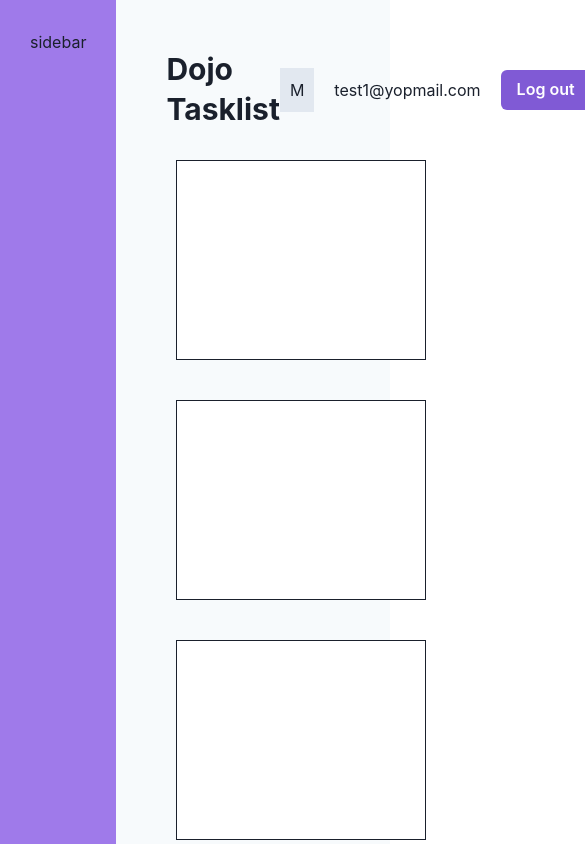
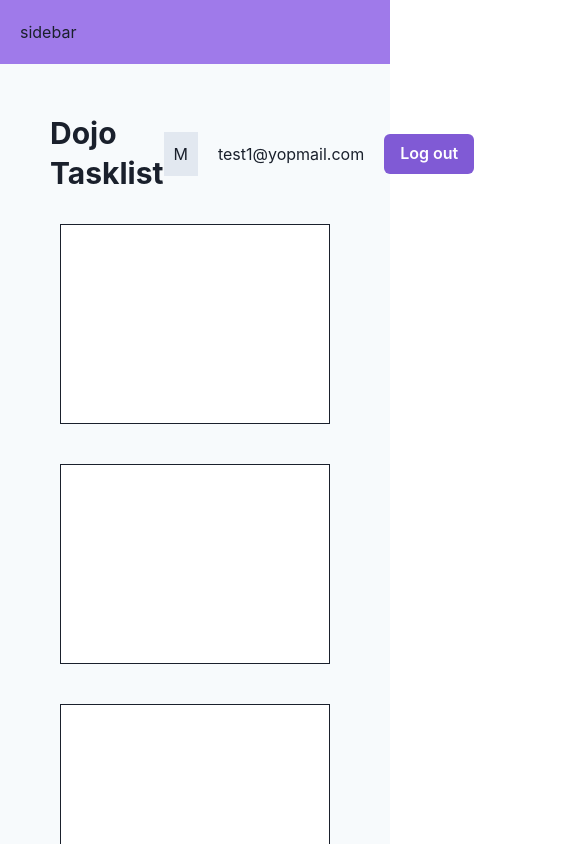
Before and after one commit to zawraz/dojo-tasklist, a React (Vite) app: page / in a window 390 px wide. Shown: the top 844 px of the page, 585 px wide, since content can reach past the window. Built offline with nearby package versions, Linux system fonts and the light colour scheme.

Commit message:
Responsive layout setup

```diff
--- a/src/layouts/RootLayout.jsx
+++ b/src/layouts/RootLayout.jsx
@@ -5,10 +5,16 @@
 export default function RootLayout() {
 	return (
 		<Grid templateColumns="repeat(6,1fr)" bg="gray.50">
-			<GridItem as="aside" colSpan="1" bg="purple.400" minH="100vh" p="30px">
+			<GridItem
+				as="aside"
+				colSpan={{ base: 6, lg: 2, xl: 1 }}
+				bg="purple.400"
+				minH={{ lg: "100vh" }}
+				p={{ base: "20px", lg: "30px" }}
+			>
 				<span>sidebar</span>
 			</GridItem>
-			<GridItem as="main" colSpan="5" p="40px">
+			<GridItem as="main" colSpan={{ base: 6, lg: 4, xl: 5 }} p="40px">
 				<Navbar />
 				<Outlet />
 			</GridItem>
```
